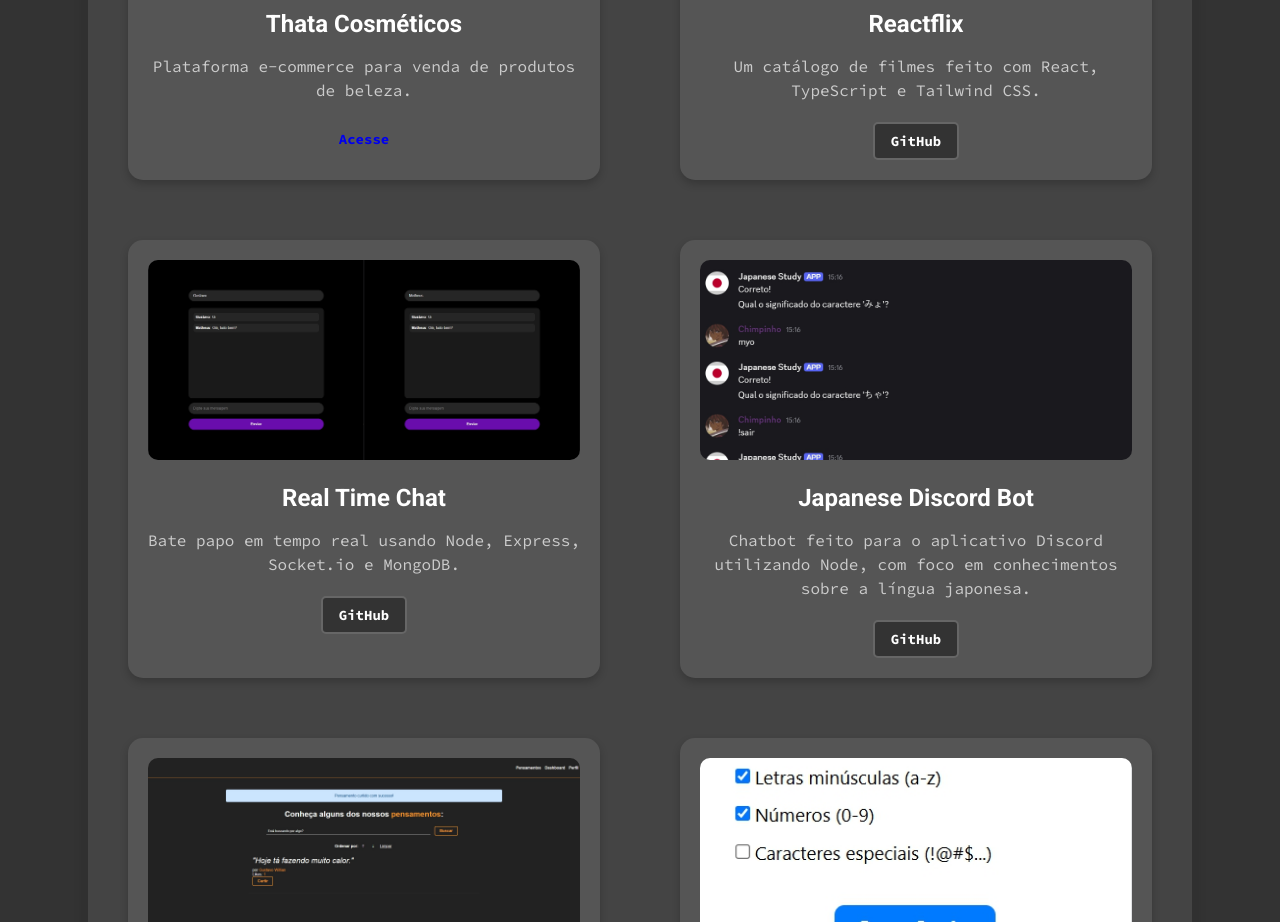
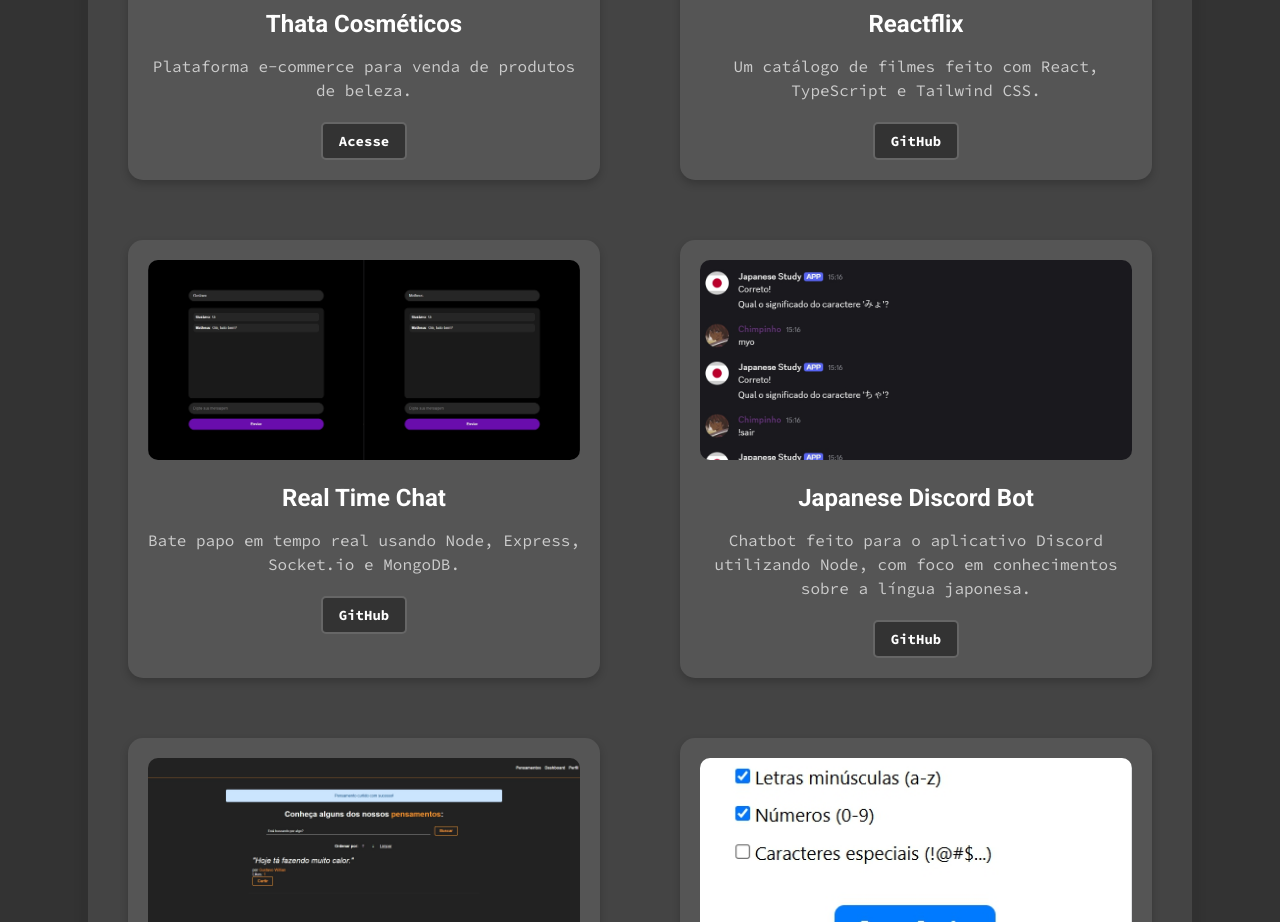
Before and after one commit to GustavoWillian7/portfolio, a React (Vite) app: page / in a window 1280 px wide. Shown: the part 2140-3062 px from the top of the page. Built offline with nearby package versions, Linux system fonts and the light colour scheme.

Commit message:
Update Projects.tsx

```diff
--- a/src/components/Projects.tsx
+++ b/src/components/Projects.tsx
@@ -74,7 +74,7 @@
                       href={project.deployUrl}
                       target="_blank"
                       rel="noopener noreferrer"
-                      className="project-link"
+                      className="project-link github"
                     >
                       Acesse
                     </a>
```
